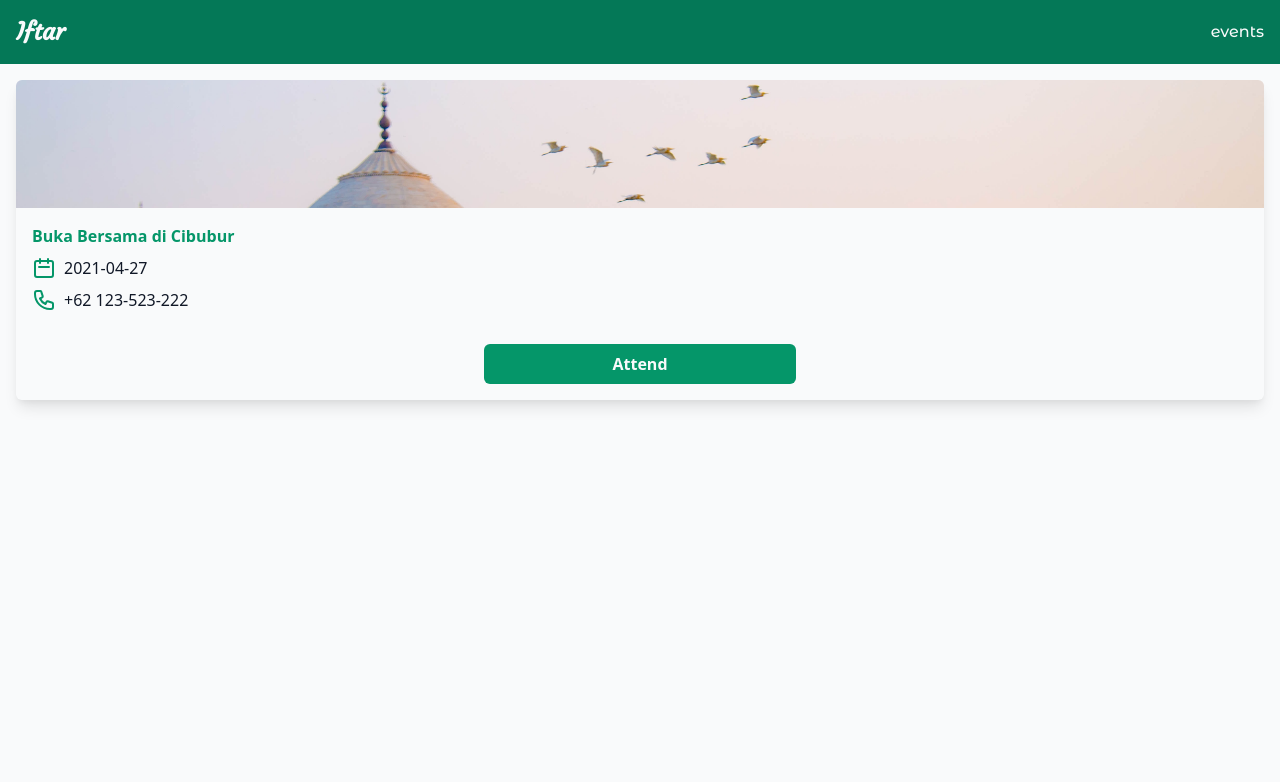
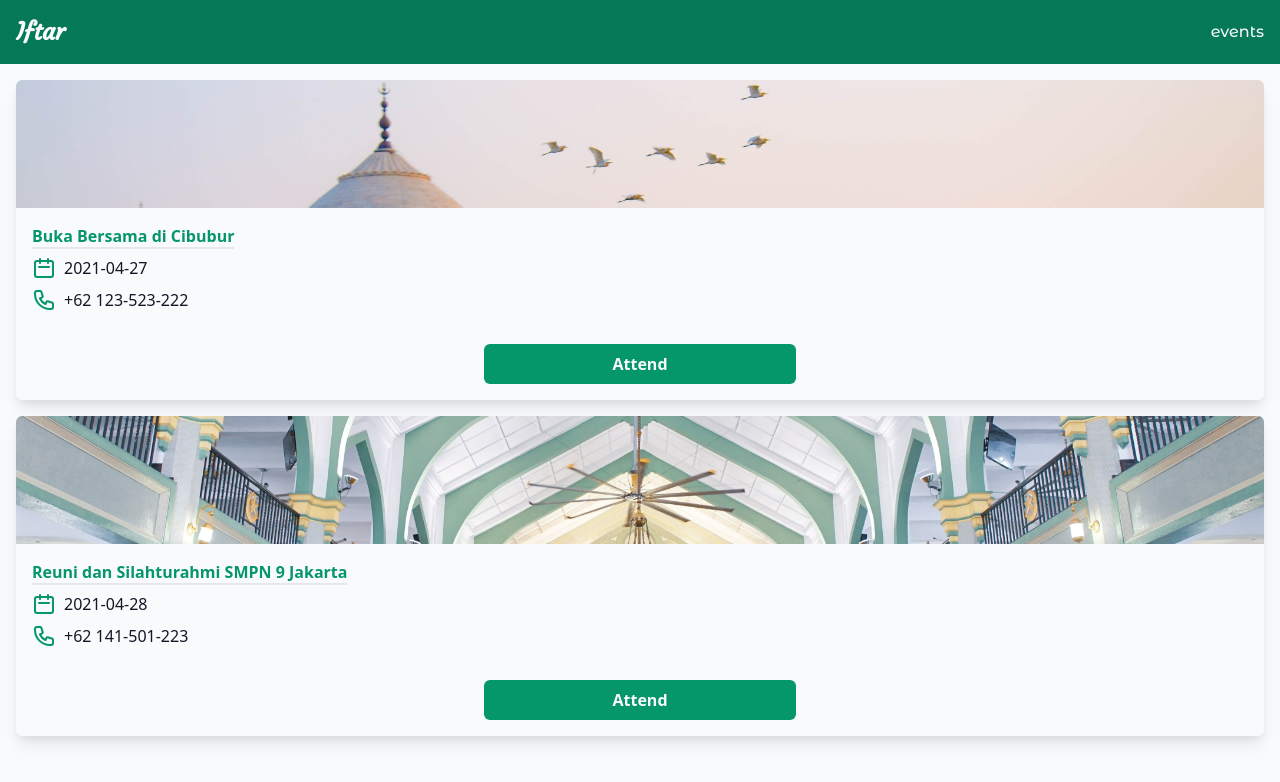
Before and after one commit to KennFatt/nextjs-iftar-events, a Next.js app: page / in a window 1280 px wide. Shown: the top 782 px of the page. Built offline with nearby package versions, Linux system fonts and the light colour scheme.

Commit message:
UI: Fix container for both EventCard and Header component UI: Adding user interactivity while hovering text / clickable entities Data: Add new one additional dummy data

```diff
--- a/components/EventCard.js
+++ b/components/EventCard.js
@@ -2,7 +2,7 @@ import Link from "next/link";
 
 export default function EventCard({ title, date, contact, thumbnail }) {
   return (
-    <div className="flex flex-col items-center overflow-hidden rounded-md shadow-lg">
+    <div className="container flex flex-col items-center mx-auto overflow-hidden rounded-md shadow-lg">
       {/* Image */}
       <div className="w-full h-32 bg-gradient-to-br from-green-800 to-green-400">
         <img
@@ -17,7 +17,9 @@ export default function EventCard({ title, date, contact, thumbnail }) {
       <div className="w-full px-4 py-4 space-y-2">
         {/* Title */}
         <Link href="/">
-          <a className="font-bold text-green-600">{title}</a>
+          <a className="font-bold text-green-600 transition-colors border-b-2 hover:border-green-600">
+            {title}
+          </a>
         </Link>
         {/* !Title */}
 
@@ -63,7 +65,7 @@ export default function EventCard({ title, date, contact, thumbnail }) {
 
       {/* Button */}
       <Link href="/">
-        <a className="px-32 py-2 my-4 font-bold text-center bg-green-600 rounded-md text-gray-50">
+        <a className="px-32 py-2 my-4 font-bold text-center transition-colors bg-green-600 rounded-md text-gray-50 hover:bg-green-500 active:bg-green-700 hover:text-gray-100 active:text-gray-200">
           Attend
         </a>
       </Link>
--- a/components/Header.js
+++ b/components/Header.js
@@ -2,15 +2,18 @@ import Link from "next/link";
 
 export default function Header() {
   return (
-    <header className="flex items-center justify-between px-4 py-4 bg-green-700 shadow-lg center-container text-gray-50">
+    <header className="bg-green-700 shadow-lg text-gray-50">
+      <div className="container flex items-center justify-between px-4 py-4 mx-auto">
         <div>
           <Link href="/">
-          <a className="text-2xl font-bold font-title">Iftar</a>
+            <a className="text-2xl font-bold transition-opacity font-title hover:opacity-90">
+              Iftar
+            </a>
           </Link>
         </div>
 
         <div>
-        <ul className="font-medium font-navitem">
+          <ul className="font-medium transition-opacity font-navitem hover:opacity-90">
             <li>
               <Link href="/events">
                 <a>events</a>
@@ -18,6 +21,7 @@ export default function Header() {
             </li>
           </ul>
         </div>
+      </div>
     </header>
   );
 }
--- a/pages/index.js
+++ b/pages/index.js
@@ -2,7 +2,6 @@ import EventCard from "../components/EventCard";
 import Header from "../components/Header";
 
 export default function Home() {
-  const { title, date, contact, thumbnail } = dummy[0];
   return (
     <>
       {/* Header Component */}
@@ -10,10 +9,10 @@ export default function Home() {
       {/* !Header Component */}
 
       {/* List Container */}
-      <main className="min-h-screen px-4 py-4 space-y-4 bg-gray-50 center-container">
-        {/* Card */}
-        <EventCard {...{ title, date, contact, thumbnail }} />
-        {/* !Card */}
+      <main className="min-h-screen px-4 py-4 space-y-4 bg-gray-50">
+        {dummy.map(({ id, ...rest }) => (
+          <EventCard key={id} {...rest} />
+        ))}
       </main>
       {/* !List Container */}
     </>
@@ -22,6 +21,7 @@ export default function Home() {
 
 const dummy = [
   {
+    id: 0,
     title: "Buka Bersama di Cibubur",
     date: "2021-04-27",
     contact: "+62 123-523-222",
@@ -31,4 +31,15 @@ const dummy = [
     featured: true,
     city: "Cibubur",
   },
+  {
+    id: 1,
+    title: "Reuni dan Silahturahmi SMPN 9 Jakarta",
+    date: "2021-04-28",
+    contact: "+62 141-501-223",
+    description:
+      "Duis nisi do adipisicing irure. Excepteur id minim reprehenderit consectetur eiusmod nulla reprehenderit veniam nulla do qui voluptate. Eiusmod nostrud excepteur tempor incididunt veniam enim. Duis magna ipsum duis consequat enim proident consectetur incididunt excepteur sunt. Exercitation officia esse laboris eu reprehenderit labore id anim cupidatat culpa consectetur nostrud enim.",
+    thumbnail: "mosque-2.jpg",
+    featured: true,
+    city: "Ciracas",
+  },
 ];
--- a/styles/globals.css
+++ b/styles/globals.css
@@ -3,9 +3,3 @@
 @tailwind base;
 @tailwind components;
 @tailwind utilities;
-
-@layer components {
-  .center-container {
-    @apply container mx-auto;
-  }
-}
```
Also changed, not shown: public/images/mosque-2.jpg (added). Lines whose indentation alone changed are shown as unchanged.
